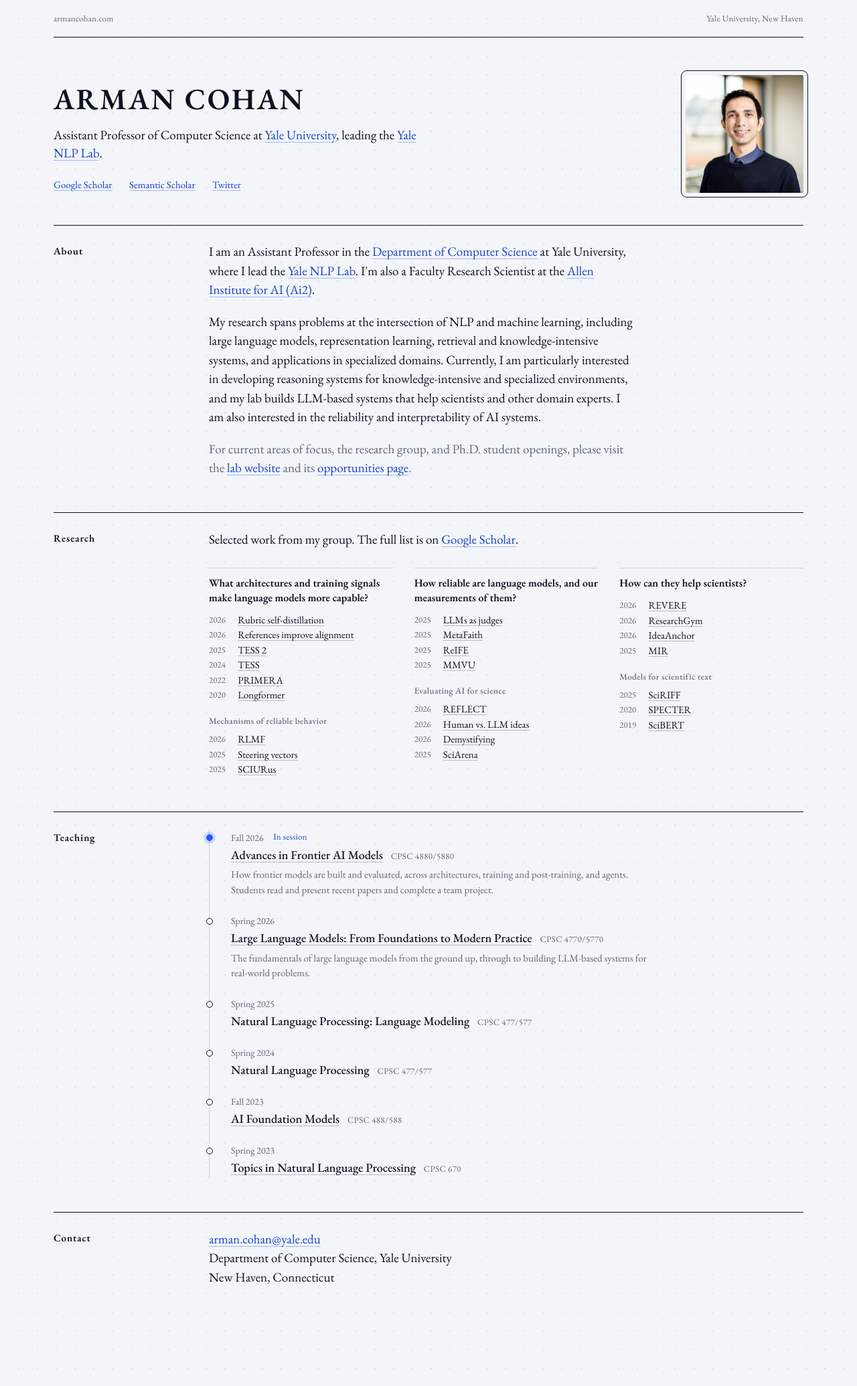
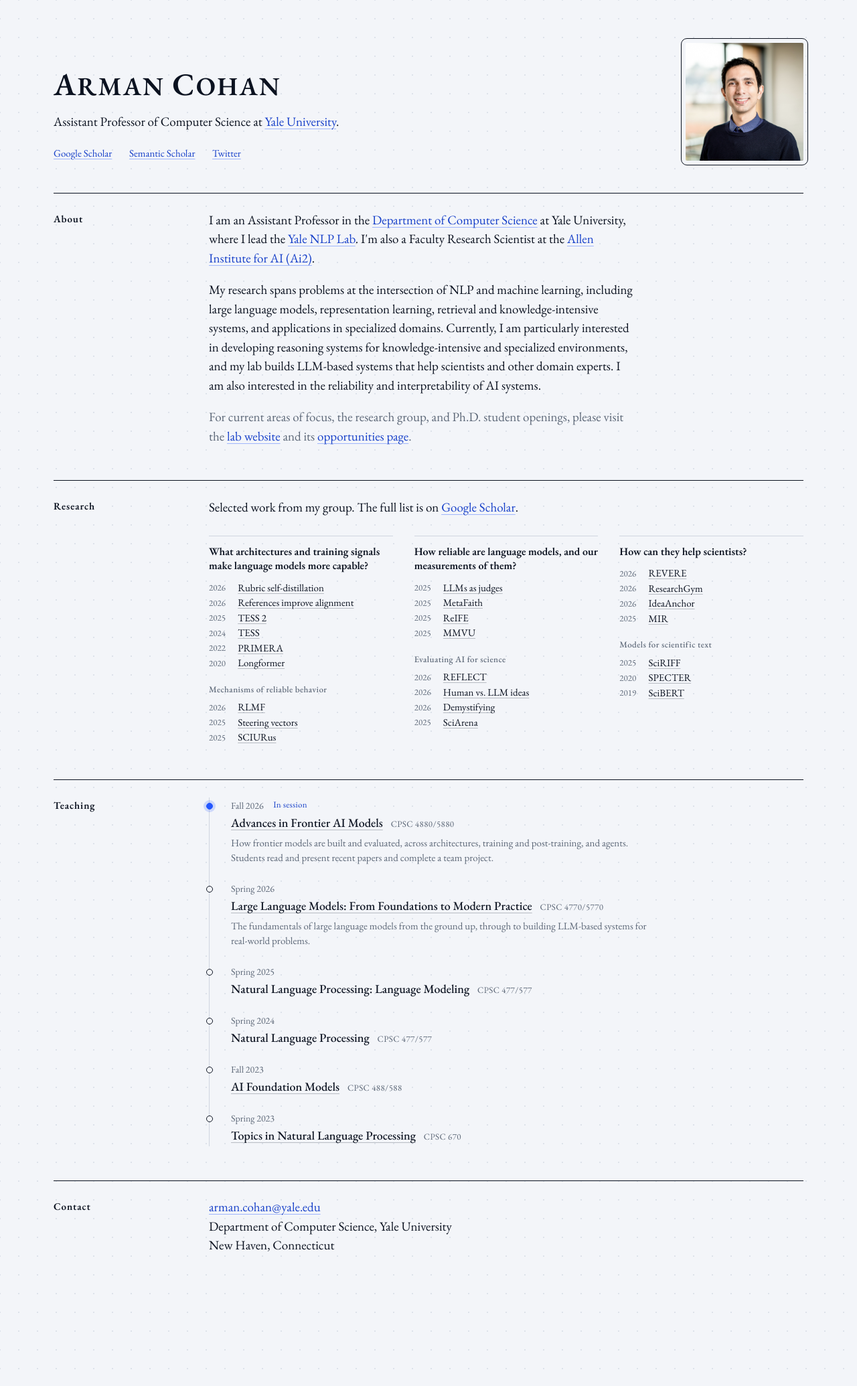
Before and after one commit to armancohan/acohan.github.io, a Jekyll site: the page built from index.html, in a window 1280 px wide. Shown: the whole page at 67% size. Built offline with Jekyll 4.4.1, drawn with Linux system fonts in a browser that asks for light colours.

Commit message:
Trim the masthead: drop the top line, shorten the role, resize the name
Co-Authored-By: Claude Fable 5.1 <noreply@anthropic.com>

```diff
--- a/files/site.css
+++ b/files/site.css
@@ -89,32 +89,25 @@ p {
   margin: 0 auto;
 }
 
-.topline {
-  display: flex;
-  justify-content: space-between;
-  gap: 1rem;
-  padding: 1.1rem 0;
-  border-bottom: 1px solid var(--ink);
-  font-size: .8125rem;
-  letter-spacing: .02em;
-  color: var(--muted);
-}
-
 .identity {
   display: grid;
   grid-template-columns: minmax(0, 1fr) auto;
   align-items: end;
   column-gap: 3rem;
-  padding: 3.5rem 0 3rem;
+  padding: 4rem 0 3rem;
 }
 
 h1 {
   margin: 0 0 1.1rem;
-  font-size: clamp(2rem, 4vw, 2.75rem);
+  font-size: clamp(1.8rem, 3.5vw, 2.4rem);
   font-weight: 600;
   line-height: 1;
   letter-spacing: .06em;
   text-transform: uppercase;
+}
+
+h1 .cap {
+  font-size: 1.22em;
 }
 
 .role {
@@ -332,9 +325,6 @@ h1 {
     font-size: 1rem;
   }
 
-  .topline {
-    font-size: .75rem;
-  }
 
   .identity {
     grid-template-columns: minmax(0, 1fr);
--- a/index.html
+++ b/index.html
@@ -52,16 +52,11 @@
   <a class="skip" href="#main">Skip to content</a>
 
   <header class="masthead">
-    <div class="topline">
-      <span>armancohan.com</span>
-      <span>Yale University, New Haven</span>
-    </div>
     <div class="identity">
       <div>
-        <h1>Arman Cohan</h1>
+        <h1><span class="cap">A</span>rman <span class="cap">C</span>ohan</h1>
         <p class="role">Assistant Professor of Computer Science at
-          <a href="https://www.yale.edu/">Yale University</a>, leading the
-          <a href="https://yale-nlp.github.io">Yale NLP Lab</a>.</p>
+          <a href="https://www.yale.edu/">Yale University</a>.</p>
         <ul class="links">
           <li><a href="https://scholar.google.com/citations?user=baI7IY0AAAAJ&amp;hl=en">Google Scholar</a></li>
           <li><a href="https://www.semanticscholar.org/author/Arman-Cohan/2527954">Semantic Scholar</a></li>
```
